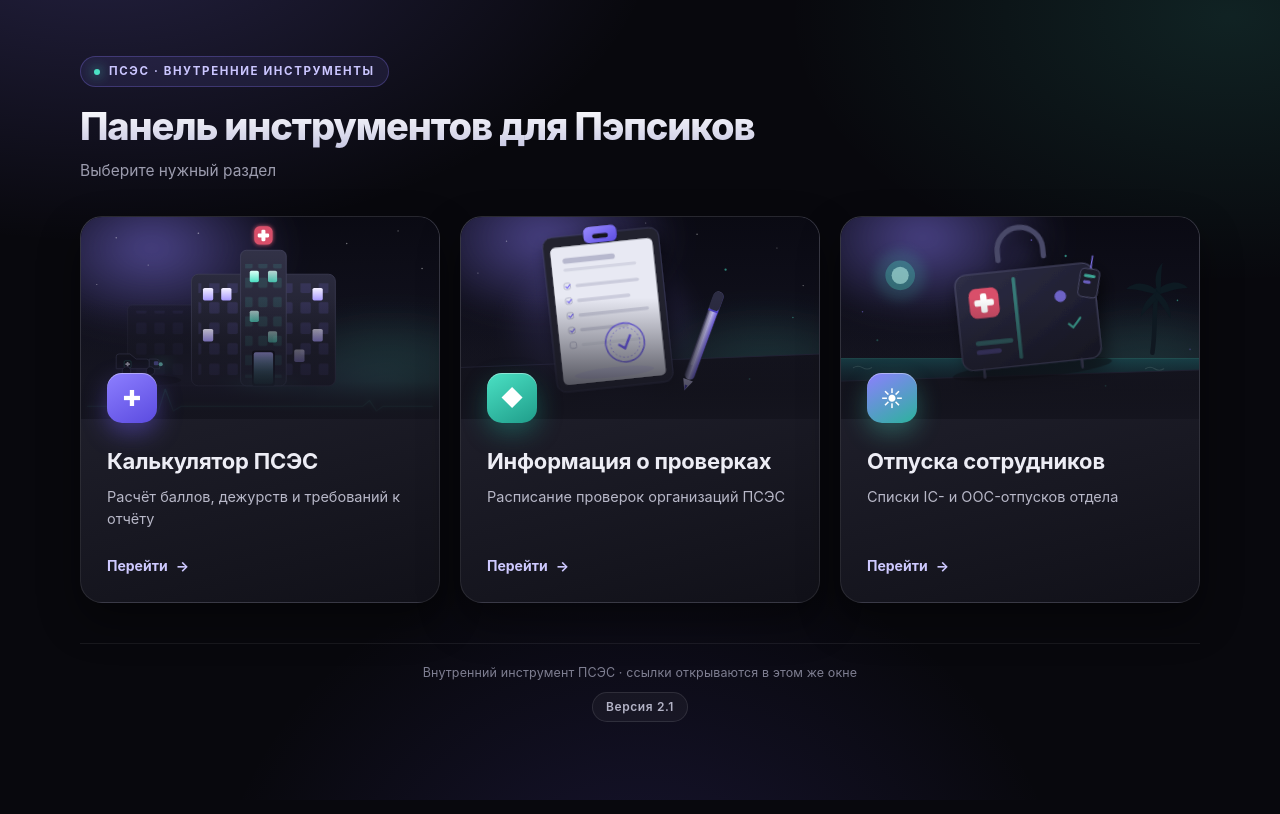
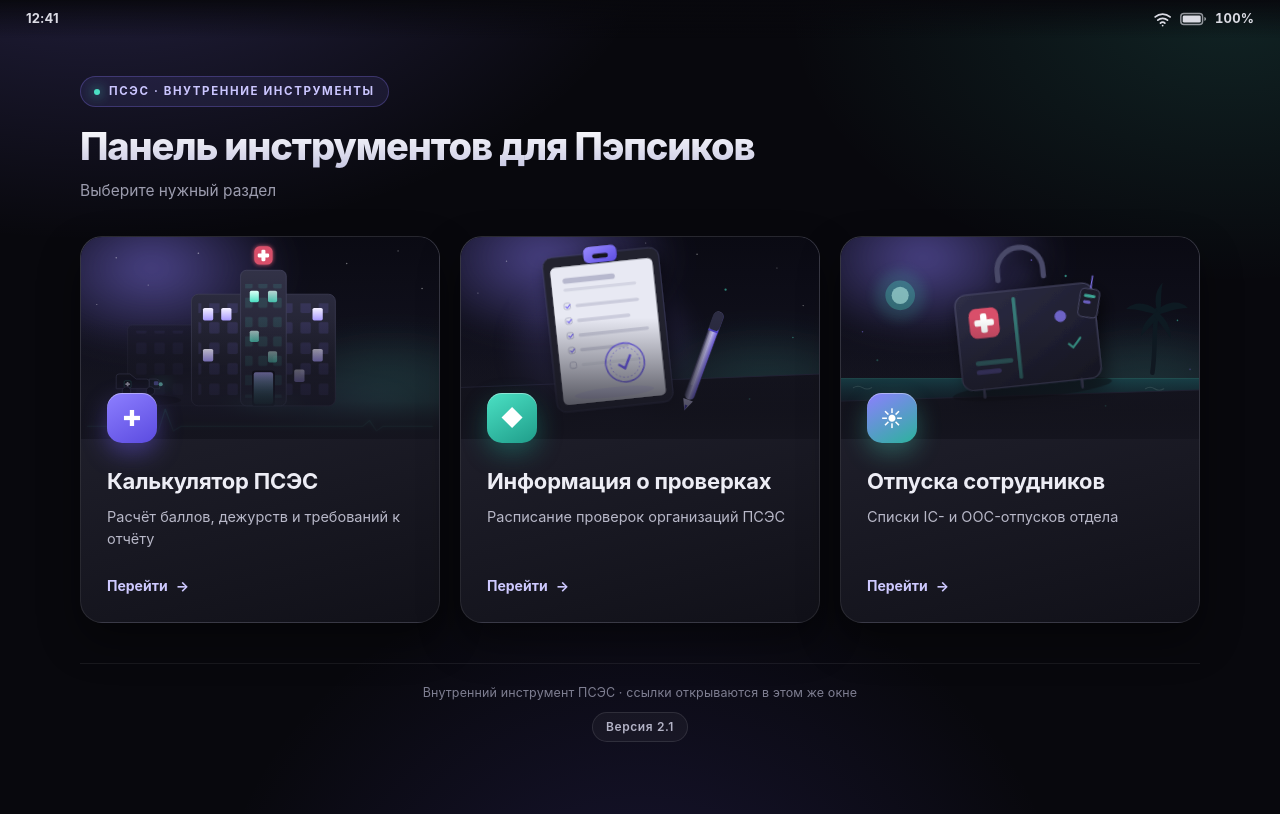
Before and after one commit to negativ026rus-source/psesfamq, a plain HTML site: page index.html in a window 1280 px wide. Drawn offline with Linux system fonts and the light colour scheme.

Commit message:
Update index.html

```diff
--- a/index.html
+++ b/index.html
@@ -24,10 +24,46 @@
 
     html { -webkit-text-size-adjust: 100%; }
 
+    /* Статус-бар, как на планшете */
+    .status-bar {
+      position: fixed;
+      inset: 0 0 auto;
+      z-index: 20;
+      display: flex;
+      height: 38px;
+      align-items: center;
+      justify-content: space-between;
+      padding: 0 26px;
+      color: rgba(237, 237, 245, .92);
+      font-size: 13px;
+      font-weight: 650;
+      letter-spacing: .01em;
+      pointer-events: none;
+      user-select: none;
+    }
+
+    .status-bar::after {
+      content: "";
+      position: absolute;
+      inset: 0;
+      z-index: -1;
+      background: linear-gradient(180deg, rgba(8, 8, 13, .92), rgba(8, 8, 13, 0));
+    }
+
+    .status-icons {
+      display: flex;
+      align-items: center;
+      gap: 8px;
+    }
+
+    .battery-level {
+      font-variant-numeric: tabular-nums;
+    }
+
     body {
       min-height: 100vh;
       margin: 0;
-      padding: 56px 20px 72px;
+      padding: 76px 20px 72px;
       background:
         radial-gradient(900px 520px at 8% -10%, rgba(139, 124, 255, .22), transparent 62%),
         radial-gradient(760px 460px at 96% 2%, rgba(75, 225, 196, .12), transparent 58%),
@@ -281,7 +317,8 @@
     }
 
     @media (max-width: 540px) {
-      body { padding: 34px 14px 52px; }
+      body { padding: 62px 14px 52px; }
+      .status-bar { height: 34px; padding: 0 18px; }
       h1 { margin-top: 16px; }
       .subtitle { margin-bottom: 26px; font-size: 14.5px; }
       .cards { gap: 14px; }
@@ -297,6 +334,24 @@
   </style>
 </head>
 <body>
+  <div class="status-bar" aria-hidden="true">
+    <span class="status-time" id="statusTime">9:41</span>
+    <div class="status-icons">
+      <svg width="18" height="15" viewBox="0 0 20 17" fill="none" aria-hidden="true">
+        <path d="M1.2 5.6C3.5 3.6 6.4 2.4 9.6 2.4s6.1 1.2 8.4 3.2" stroke="currentColor" stroke-width="2" stroke-linecap="round"/>
+        <path d="M4.1 9.2c1.5-1.4 3.4-2.1 5.5-2.1s4 .7 5.5 2.1" stroke="currentColor" stroke-width="2" stroke-linecap="round"/>
+        <path d="M7.1 12.6c.7-.7 1.5-1 2.5-1s1.8.3 2.5 1" stroke="currentColor" stroke-width="2" stroke-linecap="round"/>
+        <circle cx="9.6" cy="15.4" r="1" fill="currentColor"/>
+      </svg>
+      <svg width="27" height="14" viewBox="0 0 30 14" fill="none" aria-hidden="true">
+        <rect x=".9" y=".9" width="24.2" height="12.2" rx="3.4" stroke="currentColor" stroke-opacity=".65" stroke-width="1.6"/>
+        <rect x="3" y="3" width="20" height="8" rx="1.6" fill="currentColor"/>
+        <path d="M27 4.9c1.3.4 2 1.1 2 2.1s-.7 1.7-2 2.1V4.9Z" fill="currentColor" fill-opacity=".65"/>
+      </svg>
+      <span class="battery-level">100%</span>
+    </div>
+  </div>
+
   <main>
     <span class="eyebrow">ПСЭС · внутренние инструменты</span>
     <h1>Панель инструментов для Пэпсиков</h1>
@@ -351,5 +406,19 @@
       <span class="version">Версия 2.1</span>
     </footer>
   </main>
+
+  <script>
+    const statusTime = document.getElementById('statusTime');
+
+    function updateStatusTime() {
+      statusTime.textContent = new Date().toLocaleTimeString('ru-RU', {
+        hour: '2-digit',
+        minute: '2-digit'
+      });
+    }
+
+    updateStatusTime();
+    setInterval(updateStatusTime, 15000);
+  </script>
 </body>
 </html>
```
